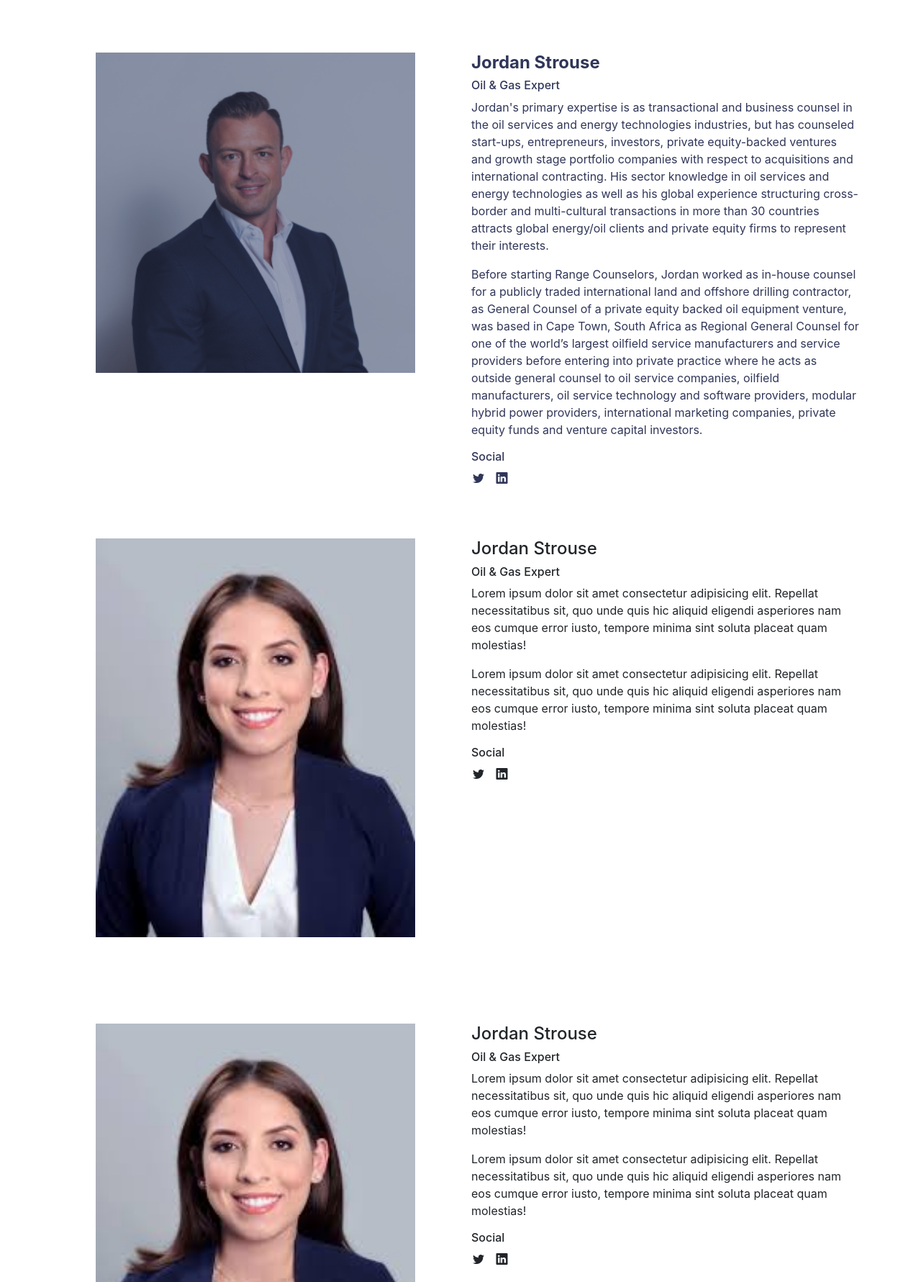
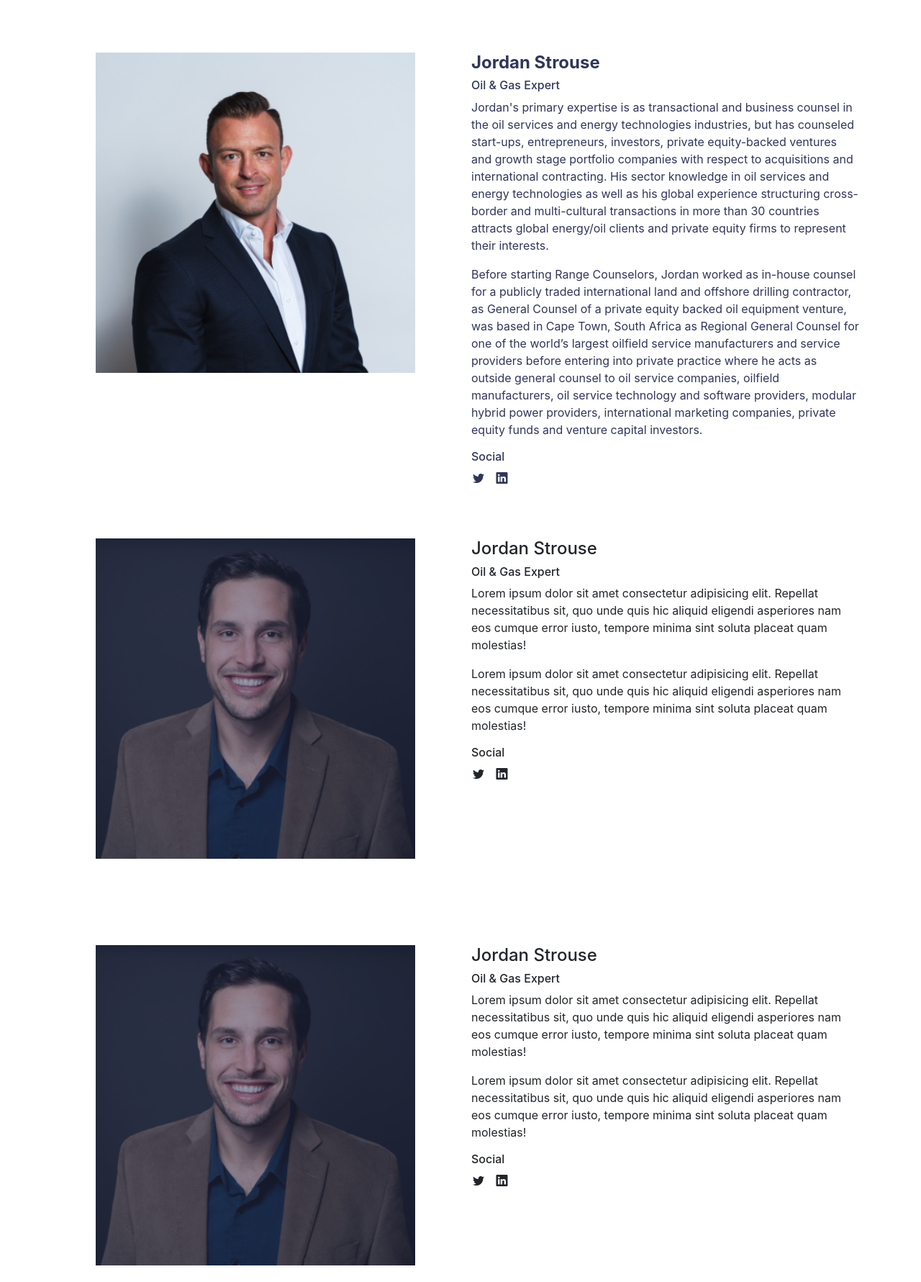
Before and after one commit to merakidigital/range, a PHP site: page /team in a window 1280 px wide. Shown: the part 939-2720 px from the top of the page at 72% size. Run offline with PHP 8.4, Linux system fonts and the light colour scheme; some libraries are stand-ins or nearby versions.

Commit message:
actualizar team

```diff
--- a/vistas/team.php
+++ b/vistas/team.php
@@ -13,16 +13,6 @@
 </head>
 
 
-<style>
-    .degradado {
-        background: linear-gradient(90deg, rgba(255, 255, 255, 1) 0%, rgba(254, 254, 255, 1) 24%, rgba(228, 228, 228, 1) 24%, rgba(0, 212, 255, 1) 24%);
-    }
-
-    .degradado-final {
-        background: linear-gradient(270deg, rgba(255, 255, 255, 1) 0%, rgba(254, 254, 255, 1) 52%, rgba(228, 228, 228, 1) 33%, rgba(0, 212, 255, 1) 70%);
-    }
-</style>
-
 <body id="p-team" class="bg-white ">
     <section id="section-1" class="my-5 container">
         <div class="text-center">
@@ -31,7 +21,7 @@
             <label class="c-darkblue">Our team comprises our core team, a pool of specialist consultants and a network of in-country law firms and advisors.</label>
         </div>
     </section>
-    <section class="mt-2">
+    <section class="mt-2 container">
         <div class="row">
             <div class="imagen col-12 col-sm-4 text-center">
                 <img class="rounded-circle" src="./assets/imgs/jordan.png">
@@ -56,7 +46,7 @@
 
                 <div class="px-5 pb-5 ">
 
-                    <img class="w-100" src="./assets/imgs/who1.png">
+                <img class="w-100" src="./assets/imgs/team1.png">
                 </div>
             </div>
             <div class="col-12 col-sm-6">
@@ -80,7 +70,7 @@
 
                 <div class="px-5 pb-5">
 
-                    <img class="w-100" src="./assets/imgs/perfil.jfif">
+                    <img class="w-100" src="./assets/imgs/team2.png">
                 </div>
             </div>
             <div class="col-12 col-sm-6">
@@ -103,32 +93,7 @@
             <div class="col-12 col-sm-6">
 
                 <div class="px-5 pb-5">
-
-                    <img class="w-100" src="./assets/imgs/perfil.jfif">
-                </div>
-            </div>
-            <div class="col-12 col-sm-6">
-                <div class="flex flex-column justify-content-center h-100 align-items-center py-5 p-5 p-sm-0">
-
-                    <h4>Jordan Strouse</h4>
-                    <h6>Oil & Gas Expert</h6>
-                    <p>Lorem ipsum dolor sit amet consectetur adipisicing elit. Repellat necessitatibus sit,
-                        quo unde quis hic aliquid eligendi asperiores nam eos cumque error iusto, tempore minima sint soluta placeat quam molestias!</p>
-                    <p>Lorem ipsum dolor sit amet consectetur adipisicing elit. Repellat necessitatibus sit,
-                        quo unde quis hic aliquid eligendi asperiores nam eos cumque error iusto, tempore minima sint soluta placeat quam molestias!</p>
-                    <h6>Social</h6>
-
-                    <i class="bi bi-twitter mr-2"></i>
-                    <i class="bi bi-linkedin"></i>
-                </div>
-            </div>
-        </div>
-        <div class="row mb-4pt-5  pt-5">
-            <div class="col-12 col-sm-6">
-
-                <div class="px-5 pb-5 degradado-final">
-
-                    <img class="w-100" src="./assets/imgs/perfil.jfif">
+                    <img class="w-100" src="./assets/imgs/team2.png">
                 </div>
             </div>
             <div class="col-12 col-sm-6">
```
Also changed, not shown: assets/imgs/team1.png (added), assets/imgs/team2.png (added).
